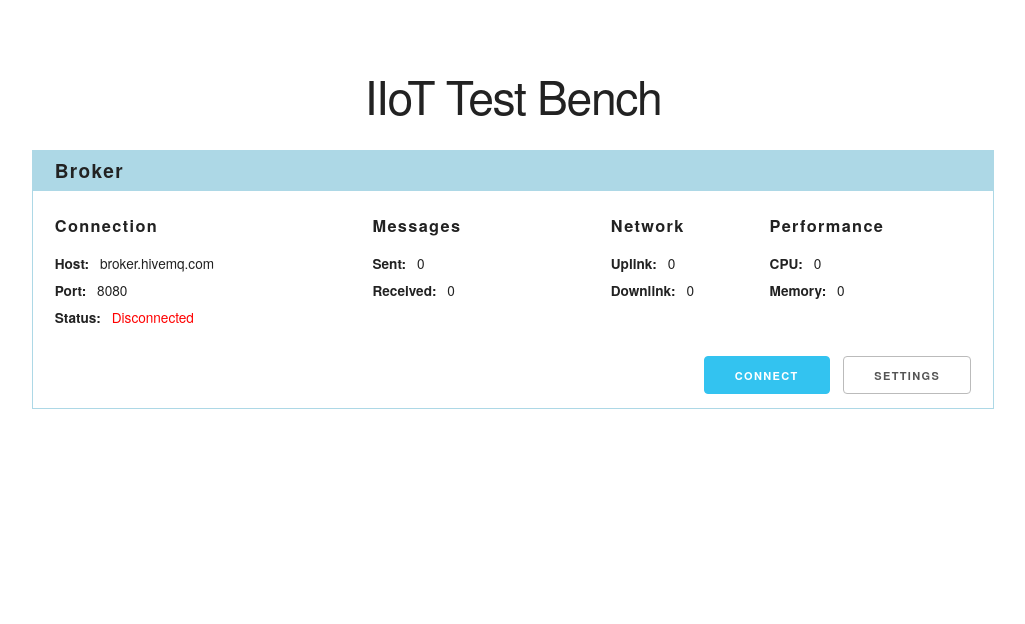
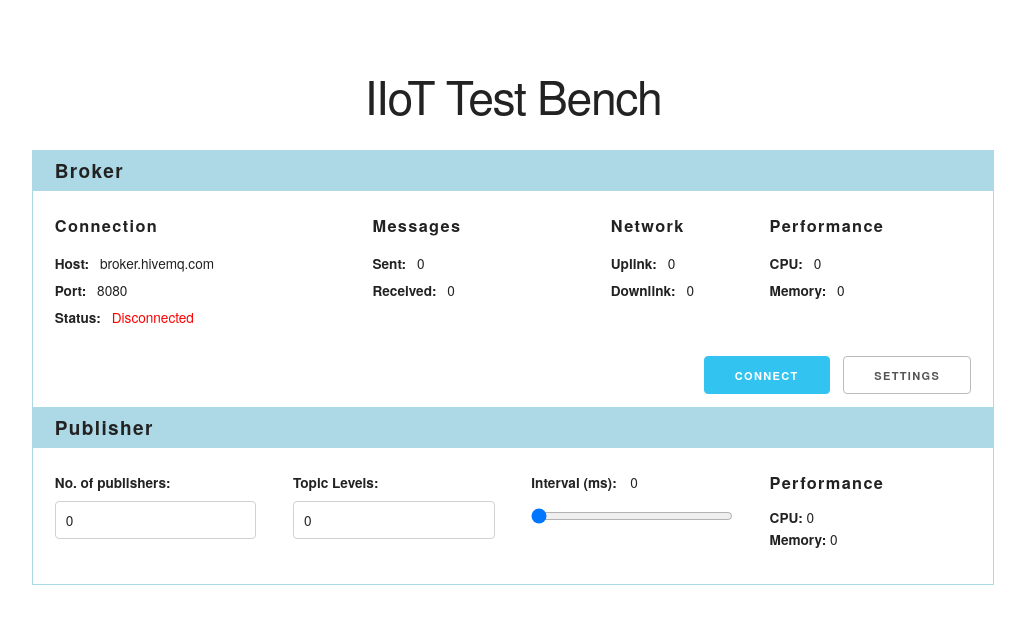
Before and after one commit to Isaac-Ampomah-12/iiot-test-bench, a React (Create React App) app in the folder frontend/: page / in a window 1280 px wide. Shown: the top 624 px of the page, without its empty margins (127-1152 px from the left). Built offline with nearby package versions, Linux system fonts and the light colour scheme.

Commit message:
Import and render Publisher component

```diff
--- a/frontend/src/pages/Dashboard/Dashboard.js
+++ b/frontend/src/pages/Dashboard/Dashboard.js
@@ -1,11 +1,13 @@
 import "./Dashboard.css";
 import BrokerMetrics from "../../components/Broker/BrokerMetrics/BrokerMetrics";
+import Publisher from "../../components/Publisher/Publisher";
 
 function Dashboard() {
   return (
     <div id="Dashboard" className="container">
       <h1>IIoT Test Bench</h1>
       <BrokerMetrics />
+      <Publisher />
     </div>
   );
 }
```
